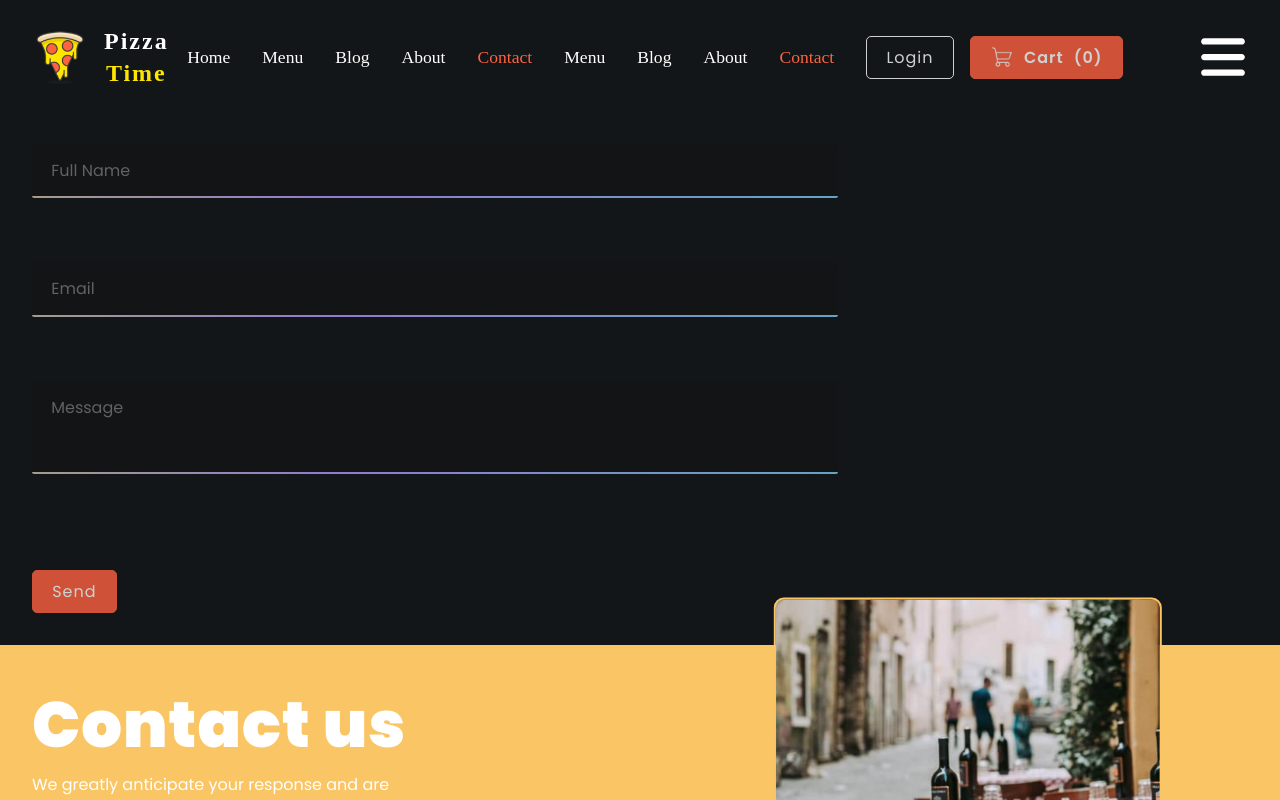
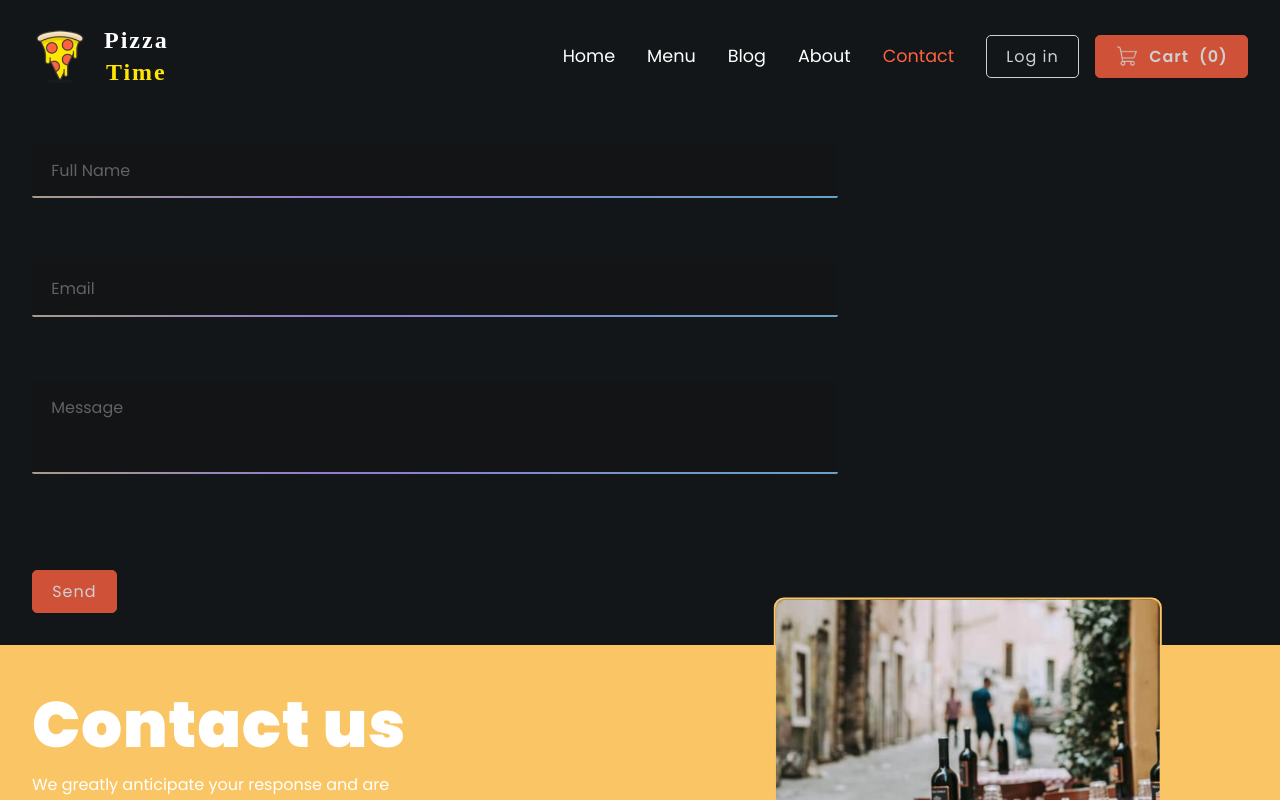
Before and after one commit to thanhsondoan02/Foodie, a React (Create React App) app in the folder client/: page /contact in a window 1280 px wide. Shown: the top 800 px of the page. Built offline with nearby package versions, Linux system fonts and the light colour scheme.

Commit message:
fix header

```diff
--- a/client/src/data/allBlogPosts.js
+++ b/client/src/data/allBlogPosts.js
@@ -1,6 +1,6 @@
-import Img1 from "../assets/images/blog/post-1.jpeg";
-import Img2 from "../assets/images/blog/post-2.jpeg";
-import Img3 from "../assets/images/blog/post-3.jpeg";
+import Img1 from "../assets/images/blog/post-4.jpeg";
+import Img2 from "../assets/images/blog/post-5.jpeg";
+import Img3 from "../assets/images/blog/post-6.jpeg";
 import Img4 from "../assets/images/blog/post-4.jpeg";
 import Img5 from "../assets/images/blog/post-5.jpeg";
 import Img6 from "../assets/images/blog/post-6.jpeg";
--- a/client/src/routes/blog/Blog.js
+++ b/client/src/routes/blog/Blog.js
@@ -2,7 +2,7 @@ import React, { useEffect, useState } from "react";
 import { motion } from "framer-motion";
 import ReactPaginate from "react-paginate";
 import allBlogPosts from "../../data/allBlogPosts";
-import ScrollBtn from "../../helpers/ScrollBtn";
+import ScrollBtn from "../../helpers/ScrollButton";
 import ResetLocation from "../../helpers/ResetLocation";
 import BlogPosts from "./BlogPosts";
 
--- a/client/src/routes/landing/Header.js
+++ b/client/src/routes/landing/Header.js
@@ -1,22 +1,42 @@
-import React from "react";
+import React from 'react'
 import logo from '../../assets/images/logo.png'
 import openMenu from '../../assets/images/open-menu.svg'
 import closeMenu from '../../assets/images/close-menu.svg'
-import { NavLink, Link } from "react-router-dom";
+import { Link, NavLink } from 'react-router-dom'
 import Cart from '../../assets/images/cart-icon.png'
 import SuccessMsg from '../../components/SuccessMsg'
 import ResetLocation from '../../helpers/ResetLocation'
 
-const Header = ({
-  loginModal,
+const Header = ({ loginModal,
   productQuantity,
   handleLogout,
   showModal,
   isModalActive,
   hideMenu,
-  validLogin,
-  activeLoginModal
-}) => {
+  validLogin, activateLoginModal }) => {
+  const location = [
+    {
+      path: '/',
+      name: 'Home',
+    },
+    {
+      path: '/menu',
+      name: 'Menu',
+    },
+    {
+      path: '/blog',
+      name: 'Blog',
+    },
+    {
+      path: '/about',
+      name: 'About',
+    },
+    {
+      path: '/contact',
+      name: 'Contact',
+    },
+  ]
+
   return (
     <header>
       {loginModal}
@@ -27,158 +47,54 @@ const Header = ({
             hideMenu()
           }}
           to="/"
-          className='logo-styling flex-container flex-row txt-center txt-white'>
+          className="logo-styling flex-container flex-row txt-center txt-white"
+        >
           <img
             width="50"
             height="50"
             className="logo"
             src={logo}
-            alt="Foodie Pizza Logo" />
+            alt="Pizza Time logo"
+          />
           <h1>
             Pizza <span>Time</span>
           </h1>
         </NavLink>
-        <ul className={`navigation-menu flex-row pop-front ${isModalActive ? "active" : ""}`}>
-          <li>
+        <ul className={`navigation-menu flex-row pop-font ${isModalActive ? 'active' : ''}`}>
+
+          {location.map((item, index) => {
+            return (
+              <li key={index}>
                 <NavLink
-              style={({ isActive }) =>
-                isActive ? { textDecoration: "none", color: "#ff6240" } : {}}
                   onClick={() => {
                     ResetLocation()
                     hideMenu()
                   }}
+                  style={({ isActive }) =>
+                    isActive ? { textDecoration: 'none', color: '#ff6240', } : {}}
                   className="txt-white"
-              to="/">
-              Home
+                  to={item.path}
+                >
+                  {item.name}
                 </NavLink>
               </li>
+            )
+          })}
 
-          <li>
+          {validLogin ? <li>
             <NavLink
-              style={({ isActive }) =>
-                isActive ? { textDecoration: "none", color: "#ff6240" } : {}}
               onClick={() => {
                 ResetLocation()
                 hideMenu()
               }}
+              style={({ isActive }) =>
+                isActive ? { textDecoration: 'none', color: '#ff6240', } : {}}
               className="txt-white"
-              to="/menu">
-              Menu
-            </NavLink>
-          </li>
-
-          <li>
-            <NavLink
-              style={({ isActive }) =>
-                isActive ? { textDecoration: "none", color: "#ff6240" } : {}}
-              onClick={() => {
-                ResetLocation()
-                hideMenu()
-              }}
-              className="txt-white"
-              to="/blog">
-              Blog
-            </NavLink>
-          </li>
-
-          <li>
-            <NavLink
-              style={({ isActive }) =>
-                isActive ? { textDecoration: "none", color: "#ff6240" } : {}}
-              onClick={() => {
-                ResetLocation()
-                hideMenu()
-              }}
-              className="txt-white"
-              to="/about">
-              About
-            </NavLink>
-          </li>
-
-          <li>
-            <NavLink
-              style={({ isActive }) =>
-                isActive ? { textDecoration: "none", color: "#ff6240" } : {}}
-              onClick={() => {
-                ResetLocation()
-                hideMenu()
-              }}
-              className="txt-white"
-              to="/contact">
-              Contact
-            </NavLink>
-          </li>
-
-          <li>
-            <NavLink
-              style={({ isActive }) =>
-                isActive ? { textDecoration: "none", color: "#ff6240" } : {}}
-              onClick={() => {
-                ResetLocation()
-                hideMenu()
-              }}
-              className="txt-white"
-              to="/menu">
-              Menu
-            </NavLink>
-          </li>
-
-          <li>
-            <NavLink
-              style={({ isActive }) =>
-                isActive ? { textDecoration: "none", color: "#ff6240" } : {}}
-              onClick={() => {
-                ResetLocation()
-                hideMenu()
-              }}
-              className="txt-white"
-              to="/blog">
-              Blog
-            </NavLink>
-          </li>
-
-          <li>
-            <NavLink
-              style={({ isActive }) =>
-                isActive ? { textDecoration: "none", color: "#ff6240" } : {}}
-              onClick={() => {
-                ResetLocation()
-                hideMenu()
-              }}
-              className="txt-white"
-              to="/about">
-              About
-            </NavLink>
-          </li>
-
-          <li>
-            <NavLink
-              style={({ isActive }) =>
-                isActive ? { textDecoration: "none", color: "#ff6240" } : {}}
-              onClick={() => {
-                ResetLocation()
-                hideMenu()
-              }}
-              className="txt-white"
-              to="/contact">
-              Contact
-            </NavLink>
-          </li>
-
-          {validLogin ? <li>
-            <NavLink
-              style={({ isActive }) =>
-                isActive ? { textDecoration: "none", color: "#ff6240" } : {}}
-              onClick={() => {
-                ResetLocation()
-                hideMenu()
-              }}
-              className="txt-white"
-              to="/contact">
-              Contact
+              to="/profile"
+            >
+              Profile
             </NavLink>
           </li> : null}
-
           <li>
             <div className="login-and-cart">
               {validLogin ? (
@@ -188,14 +104,20 @@ const Header = ({
                   onClick={() => {
                     ResetLocation()
                     handleLogout()
-                  }}>Log out</Link>
+                  }}
+                >
+                  Log out
+                </Link>
               ) : (
                 <div
                   className="passive-button-style txt-white"
                   onClick={() => {
                     ResetLocation()
-                    activeLoginModal()
-                  }}>Login</div>
+                    activateLoginModal()
+                  }}
+                >
+                  Log in
+                </div>
               )}
               <NavLink
                 className="cart-btn active-button-style txt-white"
@@ -203,7 +125,8 @@ const Header = ({
                 onClick={() => {
                   ResetLocation()
                   hideMenu()
-                }}>
+                }}
+              >
                 <img src={Cart} alt="" aria-hidden="true" />
                 <p>Cart</p>
                 <p>({productQuantity})</p>
@@ -214,13 +137,17 @@ const Header = ({
         <img
           width="50"
           height="50"
-          className="burgers-bars"
+          className="burger-bars"
           src={isModalActive ? closeMenu : openMenu}
-          alt={isModalActive ? "Close Menu" : "Open Menu"}
-          onClick={showModal} />
+          alt={isModalActive ? "Close menu" : "Open menu"}
+          onClick={showModal}
+        />
       </nav>
+      <SuccessMsg />
     </header>
   )
 }
+// }
+
 
 export default Header;
```
Also changed, not shown: 1 other file (tests, documents, lock files or other folders). Lines whose indentation alone changed are shown as unchanged.
